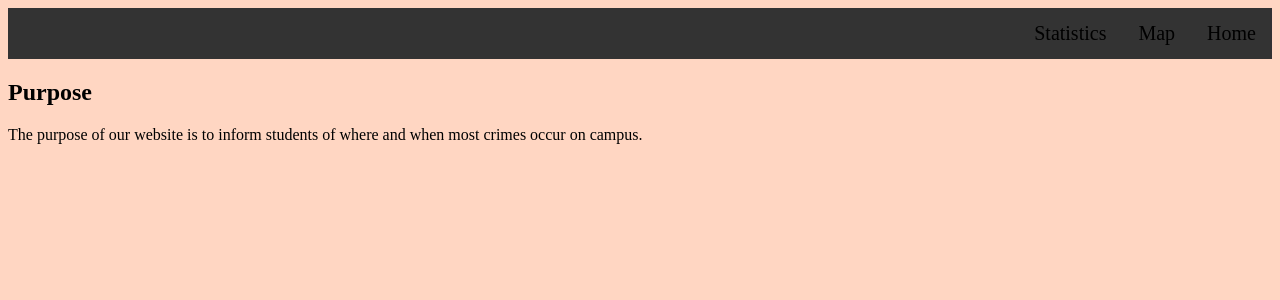
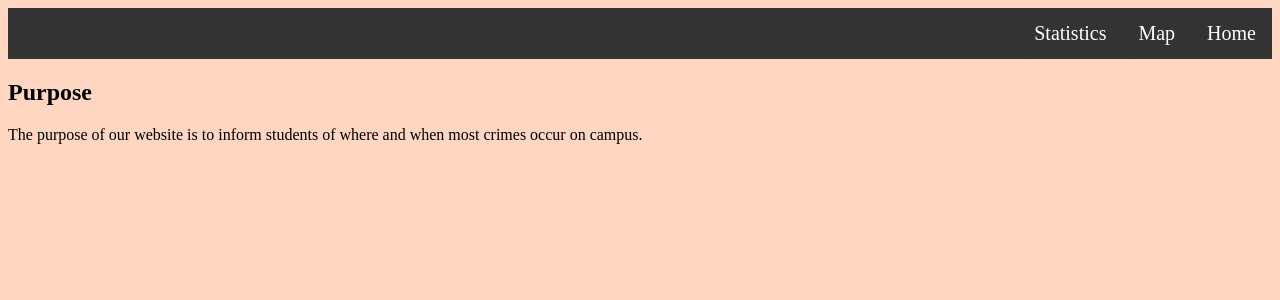
Before and after one commit to lasya1522/Technica2023, a Flask app: page / in a window 1280 px wide. Shown: the top 300 px of the page. Run offline with Flask 3, Linux system fonts and the light colour scheme.

Commit message:
nav bar 2

```diff
--- a/flask_app/static/css/style.css
+++ b/flask_app/static/css/style.css
@@ -14,9 +14,10 @@ body {
 }
 
 .navbar a {
+    background-color: #333;
     float: right;
     display: circle;
-    color: black;
+    color: white;
     text-align: center;
     padding: 14px 16px;
     text-decoration: none;
@@ -27,7 +28,7 @@ body {
 
 .navbar a:hover {
     background-color: #ddd;
-    color: FFD6C2;
+    color: black;
 }
 
 .content {
```
